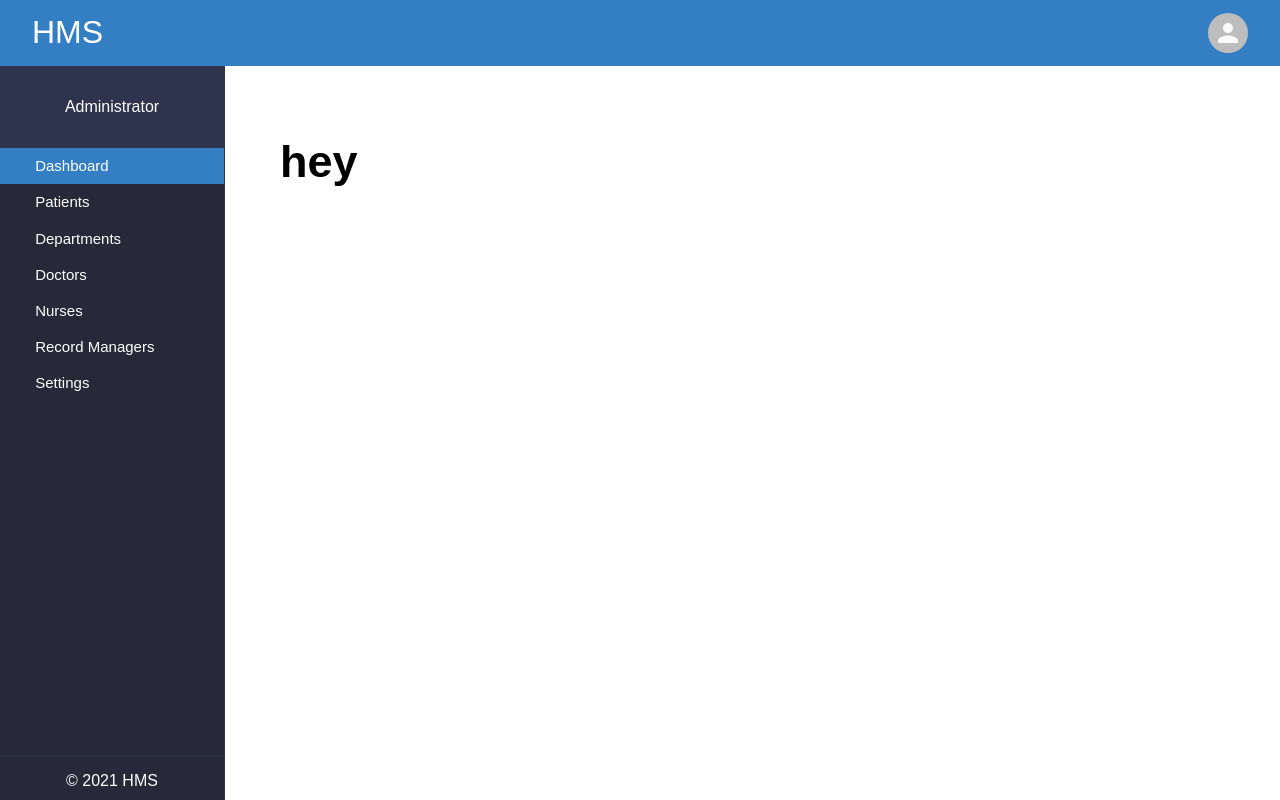
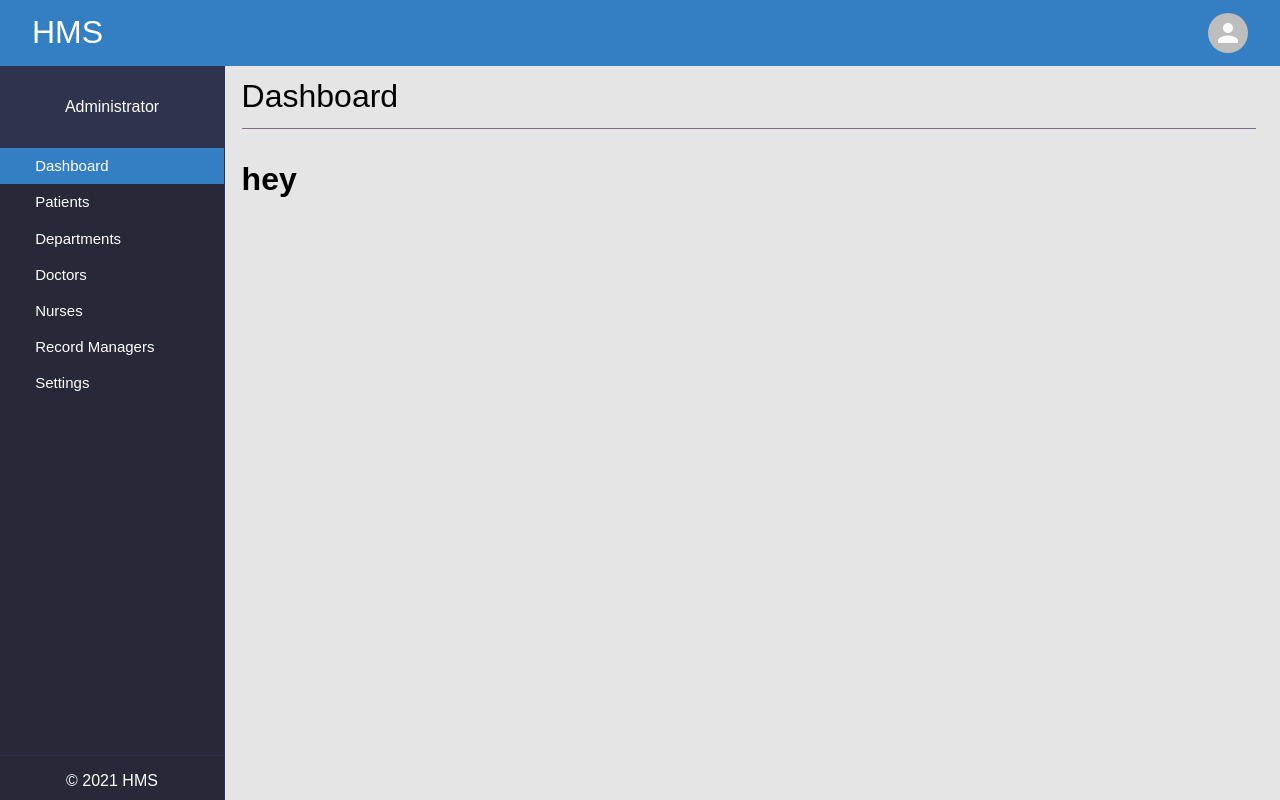
Before and after one commit to Mubangizi/hospital-management-system, a React (Create React App) app: page / in a window 1280 px wide. Built offline with nearby package versions, Linux system fonts and the light colour scheme.

Commit message:
Add subheader

```diff
--- a/src/components/Header/Header.css
+++ b/src/components/Header/Header.css
@@ -10,3 +10,50 @@
 .Header .HeaderLogo{
     font-size: 2rem;
 }
+
+.SubHeader{
+    display: flex;
+    justify-content: space-between;
+    align-items: center;
+    border-bottom: 1px solid var(--color-dark-faint);
+    padding: 0.8rem 0;
+    margin-bottom: 2rem;
+}
+.SubHeaderHeading{
+    font-size: 2rem;
+}
+
+.AddBtn.MuiButton-root{
+    background-color: var(--color-green);
+    color: white;
+}
+
+.AddBtn.MuiButton-root:hover {
+    background-color: var(--color-green-dark);
+}
+.SearchBar{
+    display: flex;
+    flex-direction: row;
+    flex-wrap: nowrap;
+}
+
+.SearchBar input{
+    background-color: white;
+    border: none;
+    height: 2.5rem;
+    width: 28rem;
+    border-radius: 0;
+    padding-left: 1rem;
+    font-size: 1rem;
+}
+
+.SearchBar .MuiIconButton-root{
+    background-color: var(--color-background-dark);
+    color: white;
+    border-radius: 0;
+    height: 2.6rem;
+}
+
+.SearchBar .MuiIconButton-root:hover {
+    background-color: var(--color-background);
+}
--- /dev/null
+++ b/src/components/Header/SubHeader.jsx
@@ -0,0 +1,26 @@
+import { Button, IconButton } from "@material-ui/core";
+import { SearchOutlined } from "@material-ui/icons";
+import React from "react";
+
+const SubHeader = ({
+  title = "Dashboard",
+  addButton = null,
+  searchWord = null,
+}) => {
+  return (
+    <div className="SubHeader">
+      <div className="SubHeaderHeading">{title}</div>
+      {searchWord && (
+        <form action="" className="SearchBar">
+          <input placeholder={searchWord} />
+          <IconButton>
+            <SearchOutlined />
+          </IconButton>
+        </form>
+      )}
+      {addButton && <Button className="AddBtn">{addButton}</Button>}
+    </div>
+  );
+};
+
+export default SubHeader;
--- a/src/components/Layout/Layout.css
+++ b/src/components/Layout/Layout.css
@@ -8,8 +8,7 @@
 }
 
 main {
-  padding: 40px 0;
-  margin-left: 20%;
+  margin-left: 17%;
 }
 @media (max-width: 1275px) {
   main {
--- a/src/components/SideBar/index.jsx
+++ b/src/components/SideBar/index.jsx
@@ -1,13 +1,13 @@
 import React from "react";
-import { NavLink, useHistory } from "react-router-dom";
-import { Avatar, IconButton } from "@material-ui/core";
+import { NavLink } from "react-router-dom";
+import { IconButton } from "@material-ui/core";
 import MenuOutlinedIcon from "@material-ui/icons/MenuOutlined";
 import "./SideBar.css";
 import CloseOutlinedIcon from "@material-ui/icons/CloseOutlined";
 
 const SideBar = () => {
   const [open, setOpen] = React.useState(false);
-  const history = useHistory();
+  // const history = useHistory();
 
   const handleDrawer = () => {
     if (open === true) {
@@ -17,9 +17,9 @@ const SideBar = () => {
     }
   };
 
-  const sendToHome = () => {
-    history.push("/");
-  };
+  // const sendToHome = () => {
+  //   history.push("/");
+  // };
   return (
     <div className="SideBar">
       <div className={`SideBarContent Side-${open}`}>
--- a/src/index.css
+++ b/src/index.css
@@ -5,6 +5,8 @@ html {
   --color-primary: #347FC4;
   --color-blue: #347FC4;
   --color-green: #22A410;
+  --color-green-dark: #1b830d;
+  --color-dark-faint: #7D6B91;
 }
 
 body {
@@ -12,7 +14,12 @@ body {
   -webkit-font-smoothing: antialiased;
   -moz-osx-font-smoothing: grayscale;
   color: #000;
+  background-color: #E5E5E5;
   font-family: Nunito, sans-serif;
+}
+
+button, input{
+  outline: none!important;
 }
 
 p {
@@ -20,7 +27,7 @@ p {
 }
 
 h1 {
-  font-size: 45px;
+  margin: 0
 }
 
 @media (max-width: 370px){
--- a/src/pages/HomePage/index.js
+++ b/src/pages/HomePage/index.js
@@ -1,4 +1,5 @@
 import React from "react";
+import SubHeader from "../../components/Header/SubHeader";
 import Layout from "../../components/Layout";
 
 const HomePage = () => {
@@ -6,6 +7,7 @@ const HomePage = () => {
     <Layout>
       <div className="Container">
         <div className="HomeMainContent">
+          <SubHeader />
           <h1>hey</h1>
         </div>
       </div>
```
